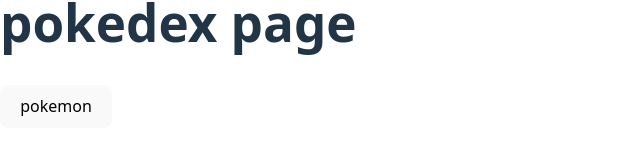
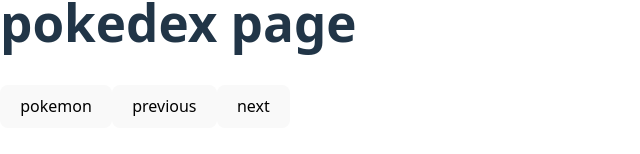
Before and after one commit to croussey10/pokedex-react, a React (Vite) app: page / in a window 1280 px wide. Shown: the part 356-510 px from the top of the page, without its empty margins (0-640 px from the left). Built offline with nearby package versions, Linux system fonts and the light colour scheme; no server answers.

Commit message:
feat: pagination pokedexPage

```diff
--- a/src/pokedexPage.tsx
+++ b/src/pokedexPage.tsx
@@ -1,14 +1,35 @@
 import {Link} from "react-router";
+// import {Pokemon} from "./pokemonPage.tsx";
+import type {PokemonResource} from "./types/interfaces.tsx";
+import {useEffect, useState} from "react";
 
 export function Pokedex() {
 
-    // const navigate = useNavigate();
     const pokemon = "bulbasaur";
+    const [offset, setOffset] = useState(0);
+    const [listPokemonsPagination, setListPokemonsPagination] = useState<string[]>();
 
-    // const pokemonName = () => {
-    //     const pokemon = "bulbasaur";
-    //     navigate(`/pokemon/${pokemon}`)
-    // }
+    useEffect(() => {
+        const listPokemons = async () => {
+            console.log(offset);
+            const response = await fetch(`https://pokeapi.co/api/v2/pokemon/?limit=20&offset=${offset}`);
+            const result: PokemonResource = await response.json();
+            const names = result.results.map((pokemon) => pokemon.name);
+            setListPokemonsPagination(names);
+        }
+        void listPokemons();
+    }, [offset]);
+
+    console.log(listPokemonsPagination);
+
+    const nextPage = () => {
+        setOffset(offset + 20)
+    };
+    const previousPage = () => {
+        if (offset > 0) {
+            setOffset(offset - 20)
+        }
+    };
 
     return (
         <>
@@ -16,9 +37,12 @@ export function Pokedex() {
             <Link to={`/pokemon/${pokemon}`}>
                 <button>pokemon</button>
             </Link>
-            {/*<button onClick={pokemonName}>*/}
-            {/*    pokemon*/}
-            {/*</button>*/}
+            <button onClick={previousPage}>
+                previous
+            </button>
+            <button onClick={nextPage}>
+                next
+            </button>
         </>
     )
 }
```
Also changed, not shown: src/types/interfaces.tsx (+9 -2 lines).
